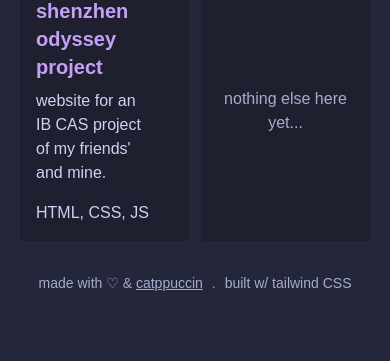
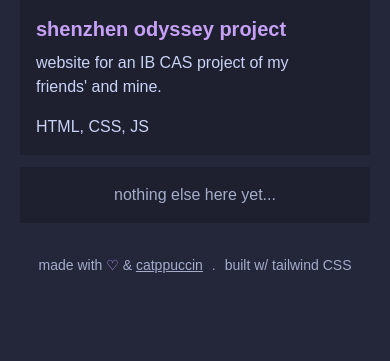
Before and after one commit to misha-jw/misha-jw.github.io, a website: page index.html in a window 390 px wide. Shown: the part 483-844 px from the top of the page. Drawn offline with Linux system fonts and the light colour scheme; some icons are missing.

Commit message:
make projects mobile responsive

```diff
--- a/index.html
+++ b/index.html
@@ -39,8 +39,8 @@
             </div>
             <div class="mt-8">
                 <h1>projects</h1>
-                <div class="grid grid-cols-2 mt-4 gap-3">
-                    <div class="project-card">
+                <div class="grid grid-cols-1 sm:grid-cols-2 mt-4 gap-3">
+                    <div class="project-card col-span-1">
                         <div class="grid grid-cols-7 gap-1">
                             <div class="col-span-6">
                                 <div class="text-mauve text-xl font-bold mb-2">shenzhen odyssey project</div>
@@ -56,7 +56,7 @@
                             HTML, CSS, JS
                         </div>
                     </div>
-                    <div class="project-card flex">
+                    <div class="project-card flex col-span-1">
                         <div class="text-subtext0 text-center w-full my-auto">nothing else here yet...</div>
                     </div>
                 </div>
```
Also changed, not shown: src/output.css.
